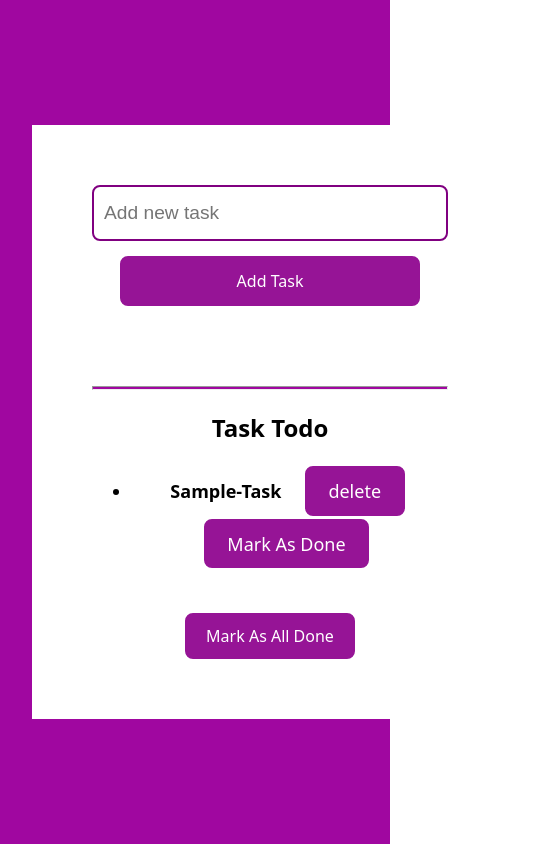
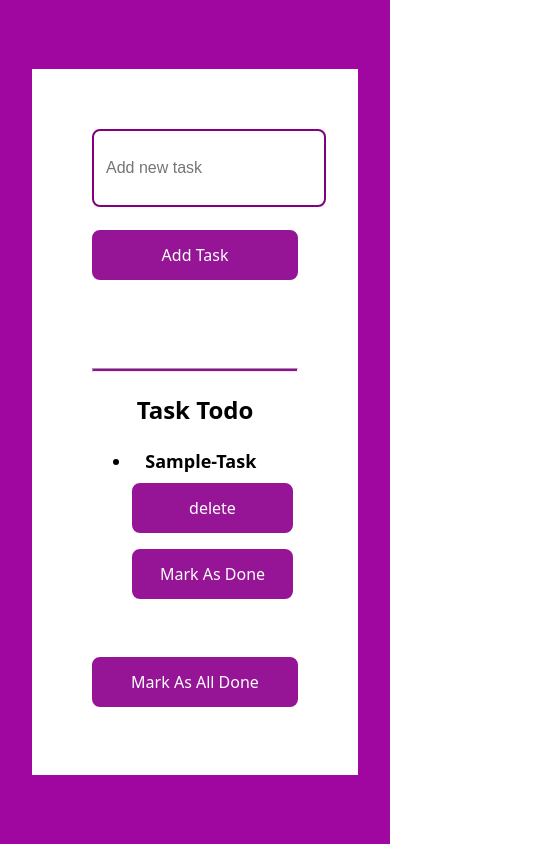
Before and after one commit to Danish-tyagi/Todo-App-React, a React (Vite) app: page / in a window 390 px wide. Shown: the whole page, 540 px wide, since content can reach past the window. Built offline with nearby package versions, Linux system fonts and the light colour scheme.

Commit message:
Update TodoList.css

```diff
--- a/src/TodoList.css
+++ b/src/TodoList.css
@@ -35,3 +35,37 @@ body{
     height: 50px;
     width: 300px;
 }
+
+@media (max-width: 600px) {
+  .const {
+    width: 95% !important;
+    margin: 0 auto !important;
+    padding: 1rem !important;
+    border-radius: 12px !important;
+    box-sizing: border-box !important;
+  }
+   body{
+       width: 100%;
+       height: 100%;
+   }
+
+   #input {
+    width: 100% !important;
+    padding: 12px !important;
+    font-size: 1rem !important;
+  }
+
+   #btn {
+    width: 100% !important;
+    max-width: none !important;
+    margin: 0.5rem 0 !important;
+    font-size: 1rem !important;
+    padding: 12px !important;
+  }
+  .const .actions {
+    display: flex !important;
+    flex-direction: column !important;
+    gap: 0.5rem !important;
+    width: 100% !important;
+  }
+}
```
